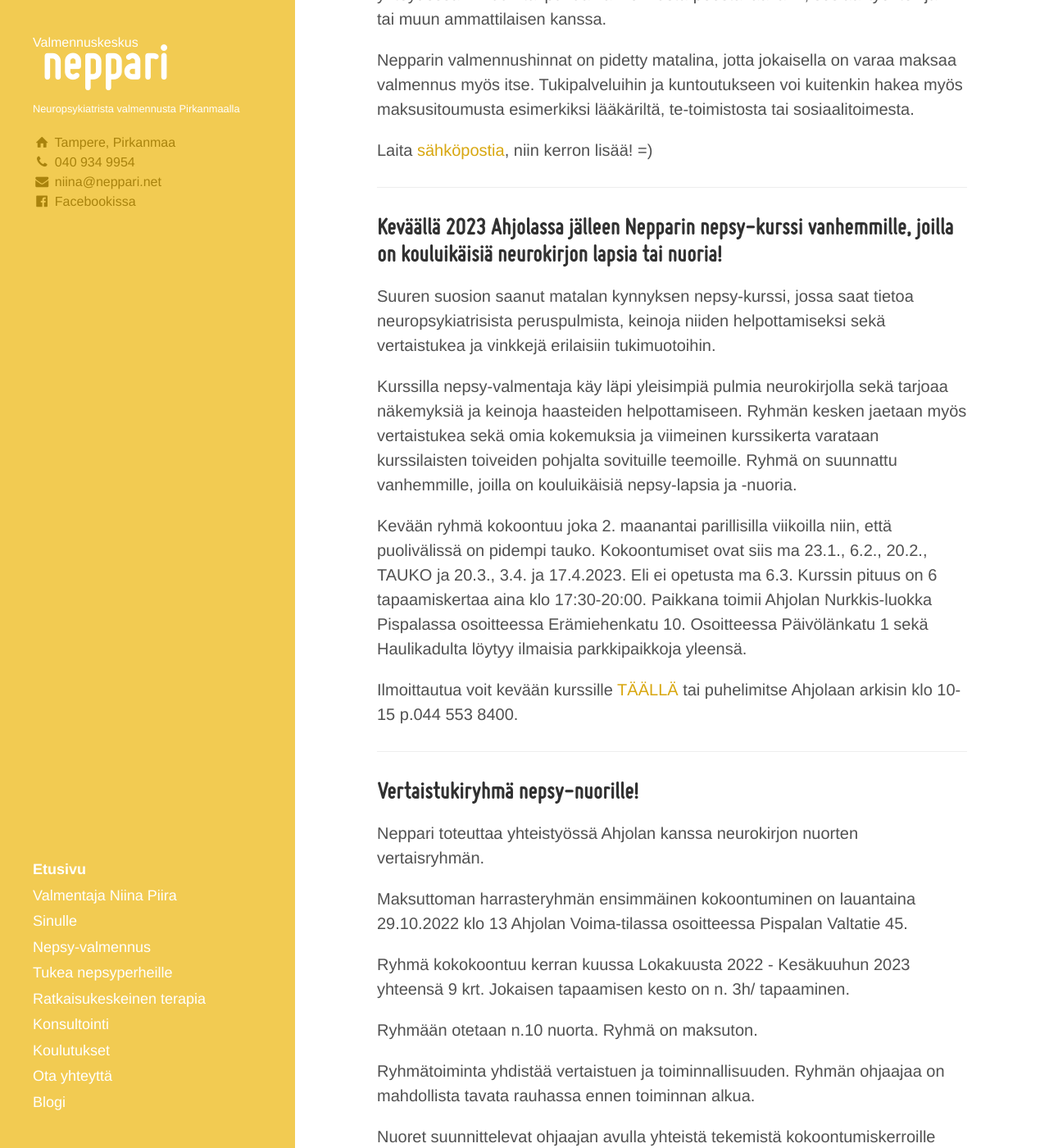
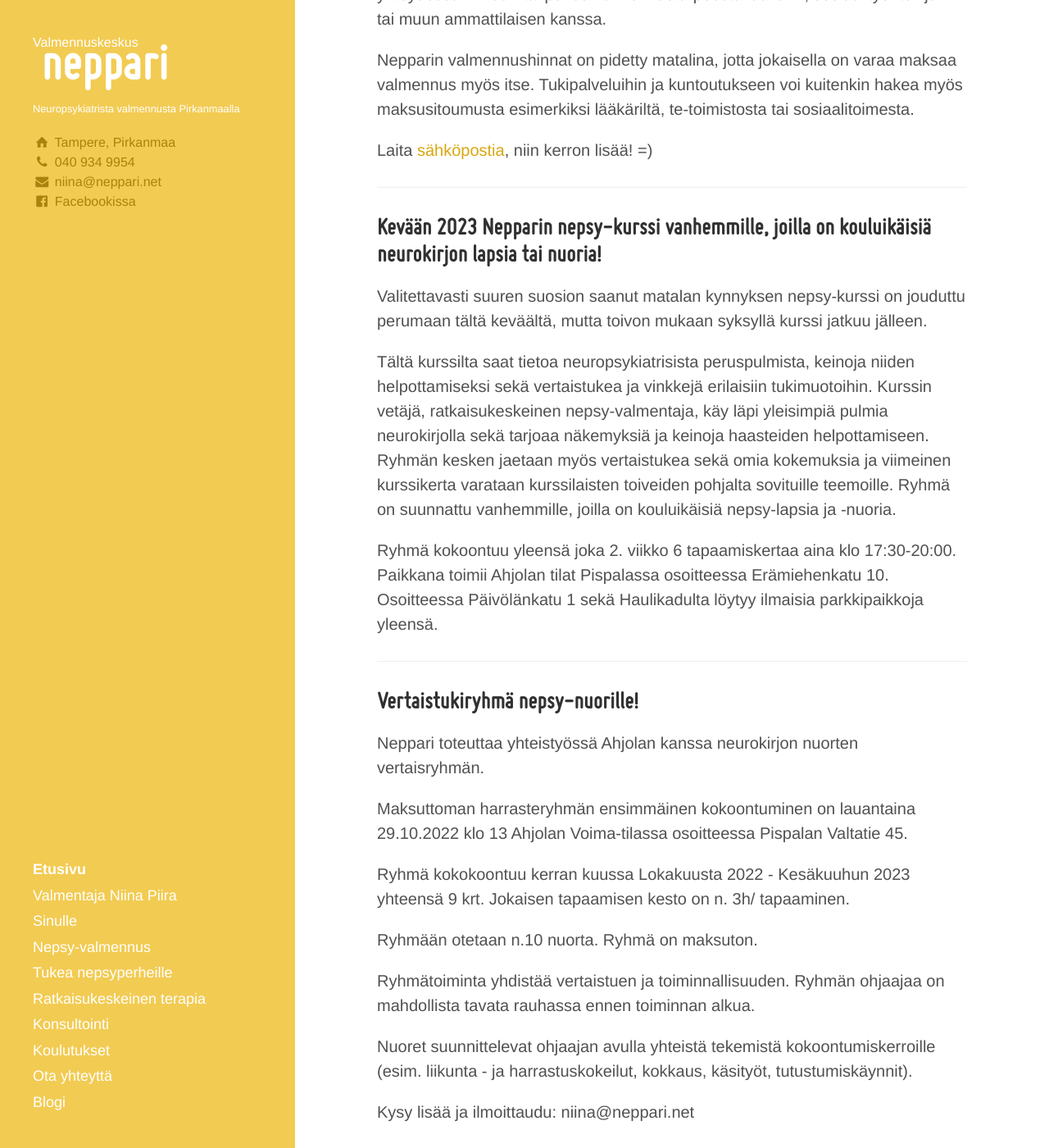
Before and after one commit to niinapiira/neppari.net, a Jekyll site: the page built from index.md, in a window 1280 px wide and 1400 px high, scrolled down 689 px. Shown: the whole window at 82% size. Built offline with Jekyll 4.4.1, drawn with Linux system fonts in a browser that asks for light colours.

Commit message:
Update index.md

```diff
--- a/index.md
+++ b/index.md
@@ -5,7 +5,7 @@ link-title: Etusivu
 navigation-order: 1
 show-in-navigation: true
 published: true
-polaroid: "niina-edesta"
+polaroid: niina-edesta
 ---
 
 
@@ -37,15 +37,14 @@ Laita [sähköpostia](/ota-yhteytta), niin kerron lisää! =)
 
 ___
 
-##  Keväällä 2023 Ahjolassa jälleen Nepparin nepsy-kurssi vanhemmille, joilla on kouluikäisiä neurokirjon lapsia tai nuoria!
+##  Kevään 2023 Nepparin nepsy-kurssi vanhemmille, joilla on kouluikäisiä neurokirjon lapsia tai nuoria!
 
-Suuren suosion saanut matalan kynnyksen nepsy-kurssi, jossa saat tietoa neuropsykiatrisista peruspulmista, keinoja niiden helpottamiseksi sekä vertaistukea ja vinkkejä erilaisiin tukimuotoihin.
+Valitettavasti suuren suosion saanut matalan kynnyksen nepsy-kurssi on jouduttu perumaan tältä keväältä, mutta toivon mukaan syksyllä kurssi jatkuu jälleen.
 
-Kurssilla nepsy-valmentaja käy läpi yleisimpiä pulmia neurokirjolla sekä tarjoaa näkemyksiä ja keinoja haasteiden helpottamiseen. Ryhmän kesken jaetaan myös vertaistukea sekä omia kokemuksia ja viimeinen kurssikerta varataan kurssilaisten toiveiden pohjalta sovituille teemoille. Ryhmä on suunnattu vanhemmille, joilla on kouluikäisiä nepsy-lapsia ja -nuoria.
+Tältä kurssilta saat tietoa neuropsykiatrisista peruspulmista, keinoja niiden helpottamiseksi sekä vertaistukea ja vinkkejä erilaisiin tukimuotoihin. Kurssin vetäjä, ratkaisukeskeinen nepsy-valmentaja, käy läpi yleisimpiä pulmia neurokirjolla sekä tarjoaa näkemyksiä ja keinoja haasteiden helpottamiseen. Ryhmän kesken jaetaan myös vertaistukea sekä omia kokemuksia ja viimeinen kurssikerta varataan kurssilaisten toiveiden pohjalta sovituille teemoille. Ryhmä on suunnattu vanhemmille, joilla on kouluikäisiä nepsy-lapsia ja -nuoria.
 
-Kevään ryhmä kokoontuu joka 2. maanantai parillisilla viikoilla niin, että puolivälissä on pidempi tauko. Kokoontumiset ovat siis ma 23.1., 6.2., 20.2., TAUKO ja 20.3., 3.4. ja 17.4.2023. Eli ei opetusta ma 6.3. Kurssin pituus on 6 tapaamiskertaa aina klo 17:30-20:00. Paikkana toimii Ahjolan Nurkkis-luokka Pispalassa osoitteessa Erämiehenkatu 10. Osoitteessa Päivölänkatu 1 sekä Haulikadulta löytyy ilmaisia parkkipaikkoja yleensä.
+Ryhmä kokoontuu yleensä joka 2. viikko 6 tapaamiskertaa aina klo 17:30-20:00. Paikkana toimii Ahjolan tilat Pispalassa osoitteessa Erämiehenkatu 10. Osoitteessa Päivölänkatu 1 sekä Haulikadulta löytyy ilmaisia parkkipaikkoja yleensä.
 
-Ilmoittautua voit kevään kurssille [TÄÄLLÄ](https://opistopalvelut.fi/ahjola/course.php?l=fi&t=27225) tai puhelimitse Ahjolaan arkisin klo 10-15 p.044 553 8400.
 
 ___
 
```
